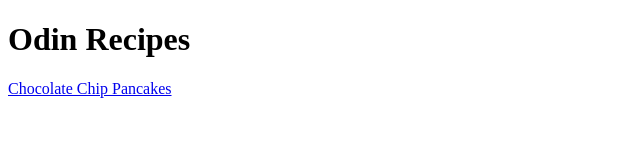
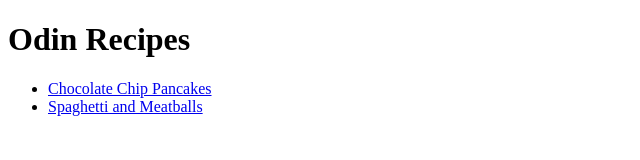
Before and after one commit to gusjk92/odin-recipes, a plain HTML site: page index.html in a window 1280 px wide. Shown: the whole page, without its empty margins (0-640 px from the left). Drawn offline with Linux system fonts and the light colour scheme.

Commit message:
Add spaghetti recipe to homepage

```diff
--- a/index.html
+++ b/index.html
@@ -7,6 +7,9 @@
 
     <body>
         <h1>Odin Recipes</h1>
-        <a href="recipes/pancakes.html">Chocolate Chip Pancakes</a>
+        <ul>
+        <li><a href="recipes/pancakes.html" target="_blank">Chocolate Chip Pancakes</a></li>
+        <li><a href="recipes/spaghetti.html">Spaghetti and Meatballs</a></li>
+    </ul>
     </body>
 </html>
```
